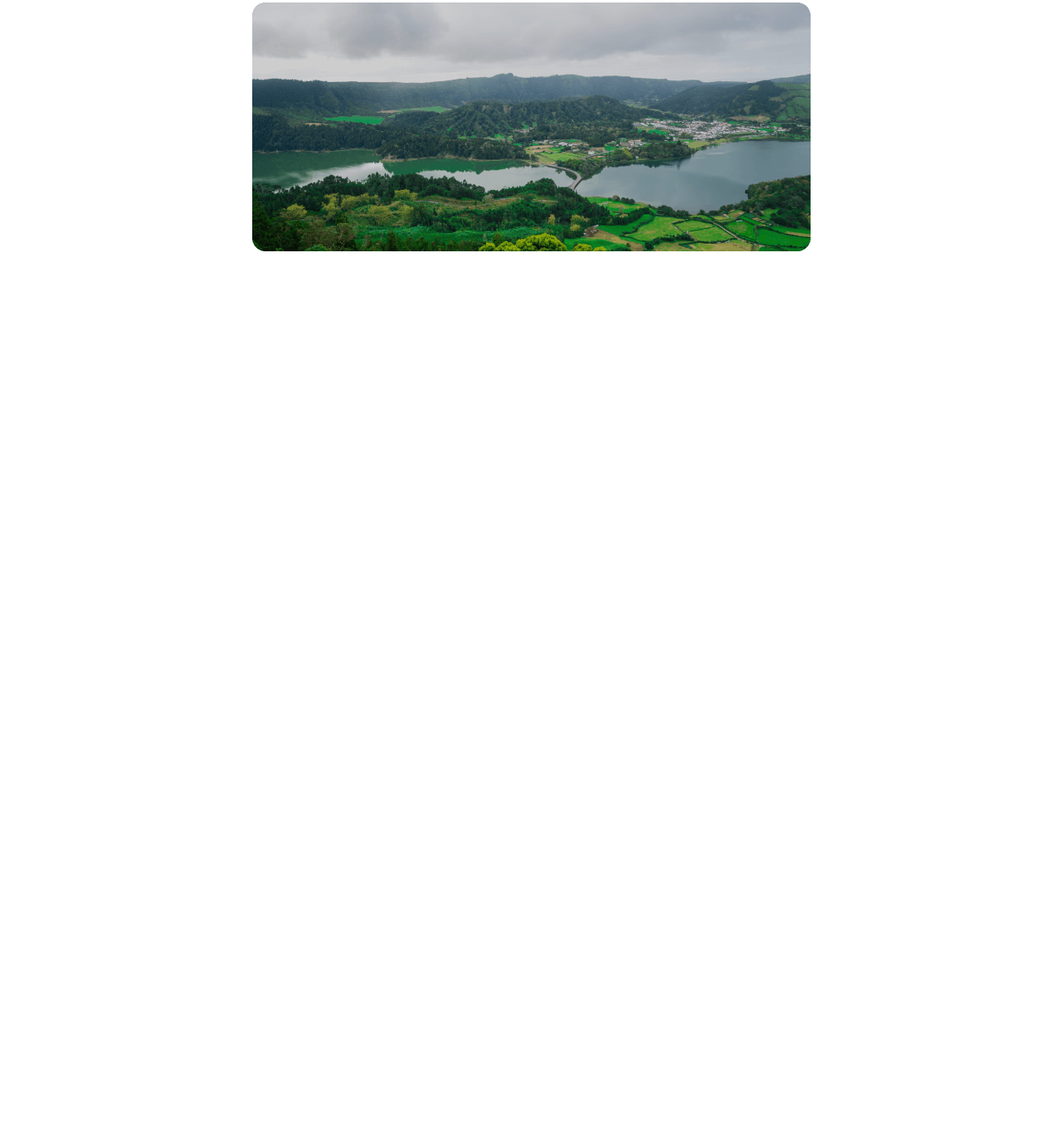
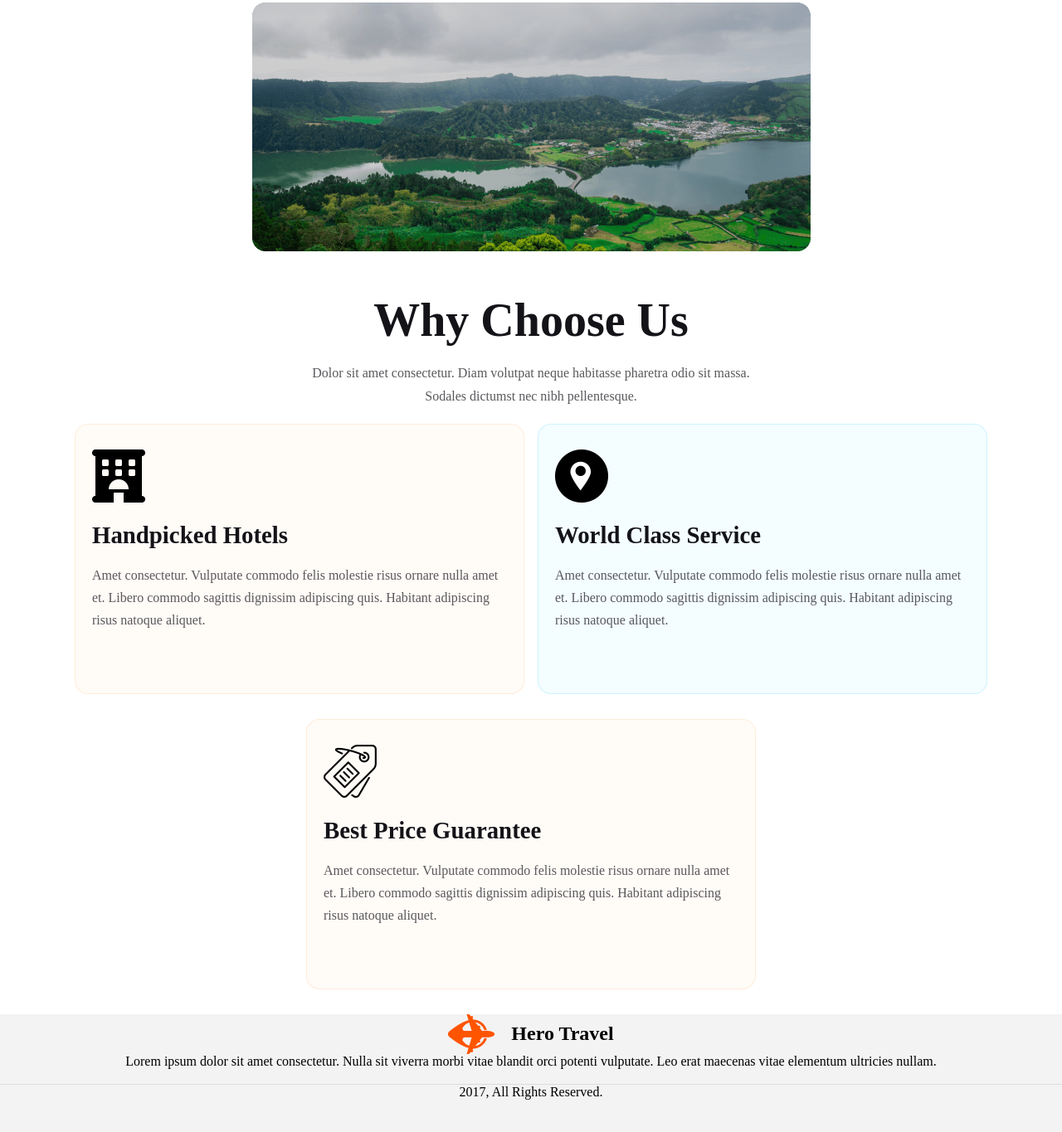
Before and after one commit to RABBY34211/my-2nd-assingment, a plain HTML site: page index.html in a window 1280 px wide. Shown: the part 2558-3923 px from the top of the page at 83% size. Before the commit the page ends 2865 px from the top, so only its background shows below. Drawn offline with Linux system fonts and the light colour scheme.

Commit message:
footer section on going

```diff
--- a/index.html
+++ b/index.html
@@ -98,7 +98,78 @@
 
         </section>
 
+        <section class="choose">
+            <div class="choose-content">
+                <h2 class="primary-content-title choose-content-title">Why Choose Us</h2>
+
+                <p class="primary-content-description">Dolor sit amet consectetur. Diam volutpat neque habitasse pharetra odio sit massa. <br> Sodales dictumst nec nibh pellentesque.</p>
+            </div>
+            <div class="choose-card">
+
+                <div class="choose-card-1 choose-card-common ">
+
+                    <img src="Images/hotel.png" alt="">
+                    <h3 class="card-title">Handpicked Hotels</h3>
+                    <p class="card-description primary-content-description">Amet consectetur. Vulputate commodo felis molestie risus  ornare nulla amet et. Libero commodo sagittis dignissim adipiscing quis. Habitant adipiscing risus natoque aliquet. </p>
+
+                </div>
+
+                <div class="choose-card-2 choose-card-common">
+
+                    <img src="Images/location.png" alt="">
+                    <h3 class="card-title">World Class Service</h3>
+                    <p class="card-description primary-content-description">Amet consectetur. Vulputate commodo felis molestie risus  ornare nulla amet et. Libero commodo sagittis dignissim adipiscing quis. Habitant adipiscing risus natoque aliquet. </p>
+
+                </div>
+
+
+
+            </div>
+
+            <div class="choose-card-3 choose-card-common">
+
+                <img src="Images/price-tag.png" alt="">
+                <h3 class="card-title">Best Price Guarantee</h3>
+                <p class="card-description primary-content-description">Amet consectetur. Vulputate commodo felis molestie risus  ornare nulla amet et. Libero commodo sagittis dignissim adipiscing quis. Habitant adipiscing risus natoque aliquet. </p>
+
+            </div>
+
+        </section>
+
+
+
     </main>
+
+    <footer>
+        <section class="footer">
+            <div class="footer-title">
+                <img src="Images/Group 40071 (2).png" alt="">
+                <h2>Hero Travel</h2>
+
+
+            </div>
+            <div class="footer-description">Lorem ipsum dolor sit amet consectetur. Nulla sit viverra morbi vitae blandit orci potenti vulputate. Leo erat maecenas vitae elementum ultricies nullam. </div>
+            <div class="footer-icon">
+                <img src="" alt="">
+                <img src="" alt="">
+                <img src="" alt="">
+                <img src="" alt="">
+            </div>
+            <div class="footer-description">
+                2017, All Rights Reserved.
+            </div>
+
+
+
+
+        </section>
+
+
+
+
+
+    </footer>
+
 
 </body>
 </html>
--- a/styles/styles.css
+++ b/styles/styles.css
@@ -165,6 +165,99 @@ form .element-width {
 }
 
 
+/* choose section style */
+.choose{
+    margin-top: 50px;
+}
+.choose-content{
+    text-align: center;
+
+}
+.choose-card-1{
+
+    border: 1px solid rgba(251, 181, 99, 0.2);
+    border-radius: 16px;
+    background: rgba(251, 181, 99, 0.05);
+    width: 573px;
+    height: 284px;
+
+}
+.choose-card-2{
+
+    border: 1px solid rgba(41, 206, 246, 0.2);
+    border-radius: 16px;
+    background: rgba(41, 206, 246, 0.05);
+    width: 573px;
+    height: 284px;
+
+}
+.choose-card-3{
+
+    border: 1px solid rgba(251, 181, 99, 0.2);
+    border-radius: 16px;
+    background: rgba(251, 181, 99, 0.05);
+    width: 573px;
+    height: 284px;
+
+
+}
+.choose-card img{
+    width: 64px;
+    height: 64px;
+    margin-top: 10px;
+}
+.choose-card-3 img{
+    width: 64px;
+    height: 64px;
+    margin-top: 10px;
+
+}
+.card-title{
+    color: rgb(19, 19, 24);
+    font-size: 1.8rem;
+    font-weight: 800;
+    line-height: 30px;
+    margin-top: 20px;
+    margin-bottom: 20px;
+}
+.choose-card{
+    text-align: left;
+
+
+}
+.choose-card-common{
+    padding: 20px;
+    width: 500px;
+    height: 284px;
+}
+.choose-card{
+    display: flex;
+    justify-content: space-between;
+}
+.choose-card-3{
+    margin: 30px auto;
+}
+
+
+/* footer style */
+.footer{
+    background: rgba(19, 19, 24, 0.05);
+    height: 502px;
+    text-align: center;
+
+}
+.footer-title{
+    display: flex;
+    align-items: center;
+    gap: 20px;
+    justify-content: center;
+}
+
+.footer-icon{
+    border-bottom: 1px solid rgba(19, 19, 24, 0.1);
+}
+
+
 
 
 
@@ -173,8 +266,43 @@ form .element-width {
 
 /* responsive-style */
 
+
+
+
+@media screen and (max-width: 600px) {
+
+/* choose style */
+.choose{
+    margin: 0;
+    padding: 0;
+
+}
+.choose-card-common {
+    width: 220px;
+height: 350px;
+position: relative;
+right: 30px;
+
+
+}
+.choose-card-3{
+    margin: 30px 0;
+
+}
+.choose-card{
+    flex-direction: column;
+    gap: 30px;
+}
+.choose-content-title{
+    margin-top: 100px;
+}
+
+
+
+
+
+
 /* banner section */
-@media screen and (max-width: 600px) {
     form{
         flex-direction: column;
         gap: 20px;
```
Also changed, not shown: Images/hotel.png (added), Images/location.png (added), Images/price-tag.png (added).
